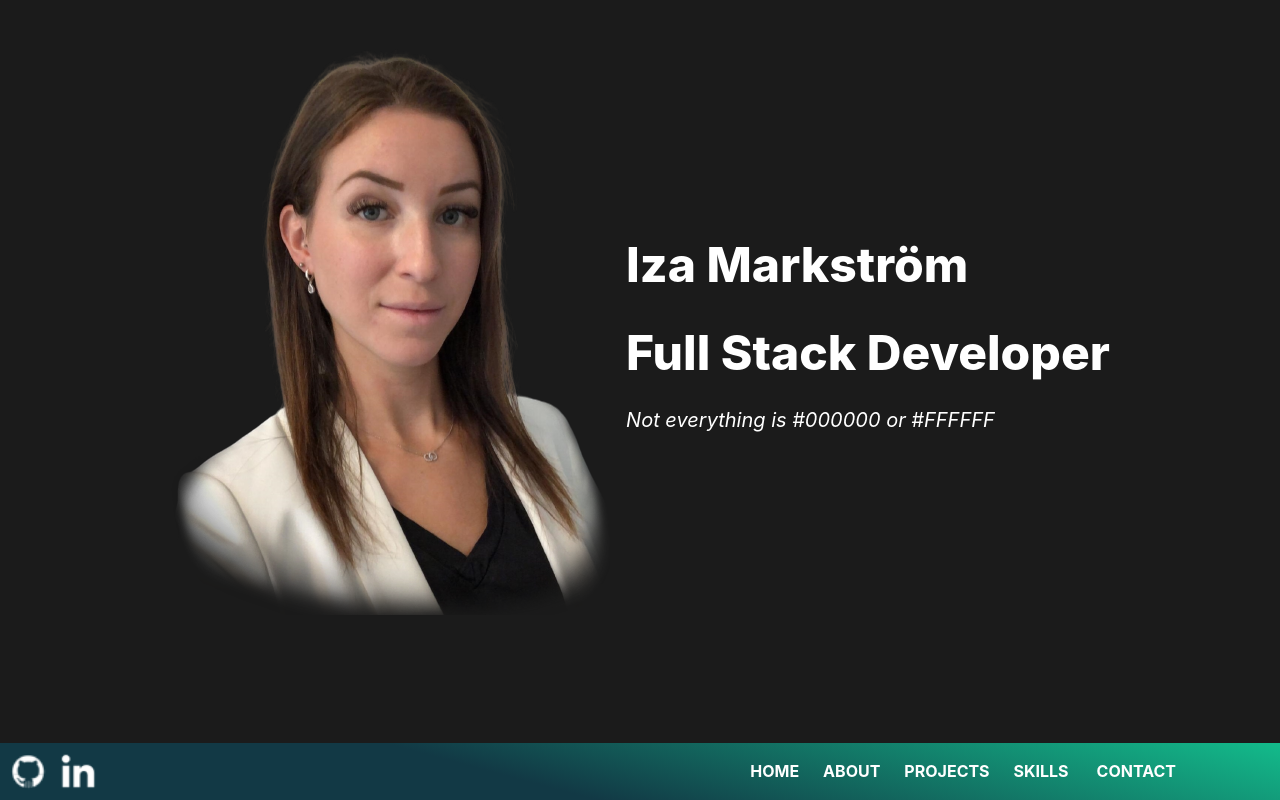
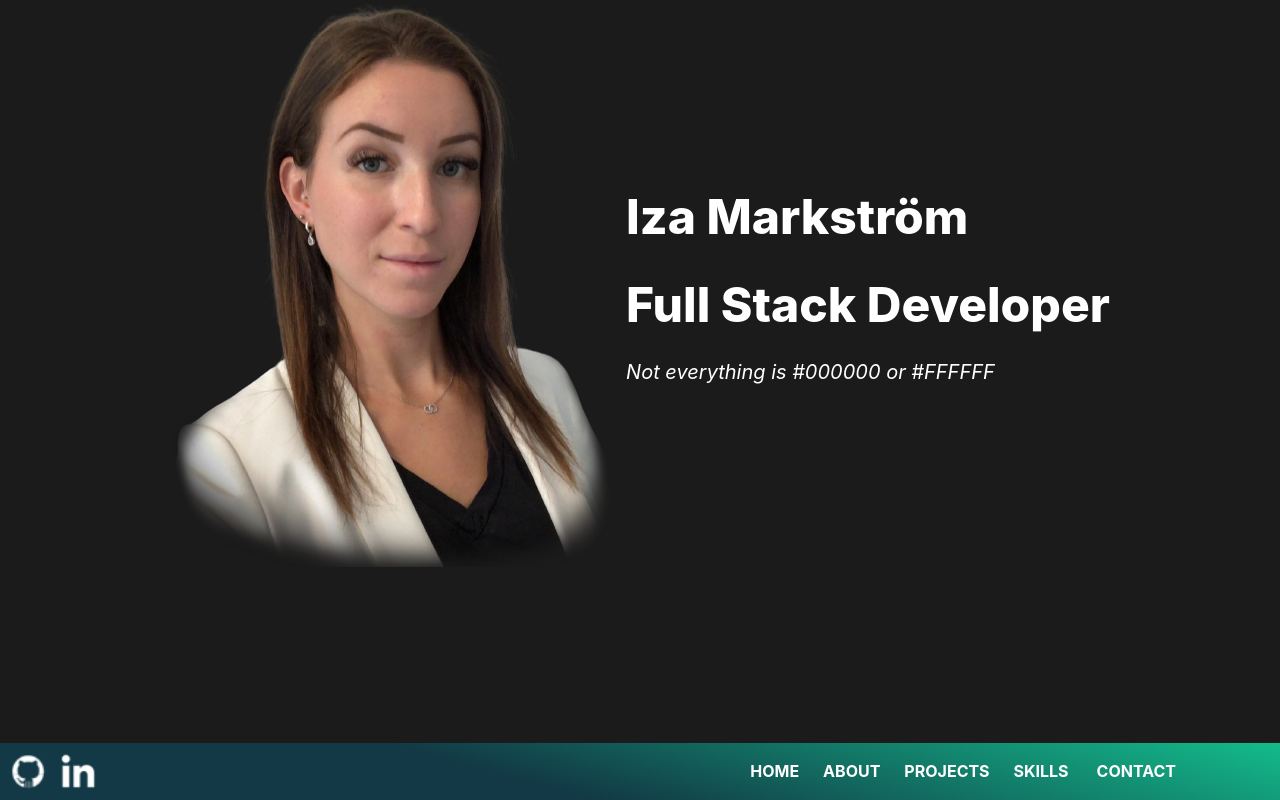
Before and after one commit to IzaMarkstrom/iza-portfolio-website, a Next.js app: page / in a window 1280 px wide. Shown: the top 800 px of the page. Built offline with nearby package versions, Linux system fonts and the light colour scheme.

Commit message:
Removed margin top

```diff
--- a/components/Main.jsx
+++ b/components/Main.jsx
@@ -5,7 +5,7 @@ function Main() {
     const [isMobile] = useMediaQuery("(max-width: 768px)");
 
     return (
-        <Flex justifyContent='center' h='100vh' id='home' w='100%' mt={12}>
+        <Flex justifyContent='center' h='100vh' id='home' w='100%'>
             <Stack
                 spacing={4}
                 ml={isMobile ? 4 : 0} // set ml=0 on smaller screens
```
